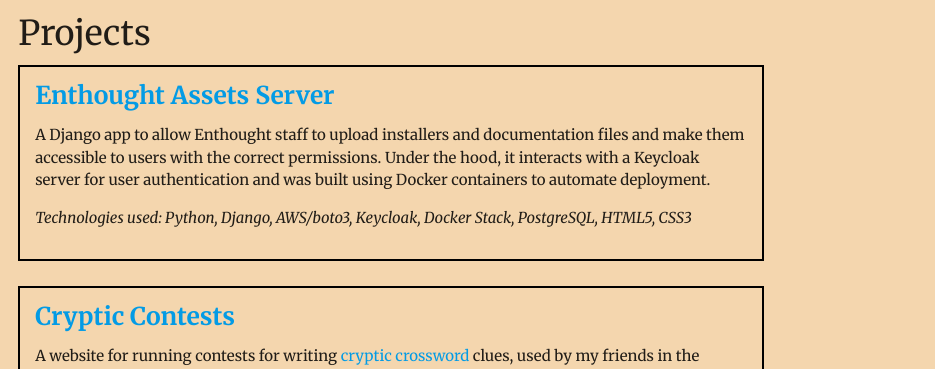
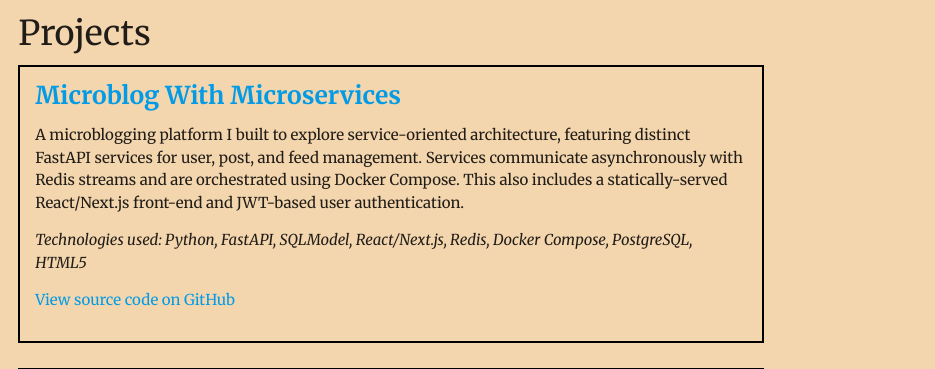
Before and after one commit to madjaqk/madjaqk.github.io, a plain HTML site: page index.html in a window 1280 px wide. Shown: the part 289-658 px from the top of the page, 345-1280 px from the left. Drawn offline with Linux system fonts and the light colour scheme.

Commit message:
add Microblog With Microservices project

```diff
--- a/index.html
+++ b/index.html
@@ -32,6 +32,12 @@
 					<h4>About Me</h4>
 					<p>I'm a software developer with a Python emphasis and the ability to thrive in fast-paced environments.  A former instructor at an immersive bootcamp with a proven record of mastering new technologies in a tight time-frame, I possess an analytic mind that is always striving to understand why something works the way it does and how it can be improved.</p>
 					<h4>Projects</h4>
+					<div class="project-box">
+						<h5><a href="https://github.com/madjaqk/microblog_with_microservices">Microblog With Microservices</a></h5>
+						<p>A microblogging platform I built to explore service-oriented architecture, featuring distinct FastAPI services for user, post, and feed management.  Services communicate asynchronously with Redis streams and are orchestrated using Docker Compose.  This also includes a statically-served React/Next.js front-end and JWT-based user authentication.</p>
+						<p class="techs">Technologies used: Python, FastAPI, SQLModel, React/Next.js, Redis, Docker Compose, PostgreSQL, HTML5</p>
+						<p><a href="https://github.com/madjaqk/microblog_with_microservices">View source code on GitHub</a></p>
+					</div>
 					<div class="project-box">
 						<h5><a href="https://assets.enthought.com">Enthought Assets Server</a></h5>
 						<p>A Django app to allow Enthought staff to upload installers and documentation files and make them accessible to users with the correct permissions.  Under the hood, it interacts with a Keycloak server for user authentication and was built using Docker containers to automate deployment.</p>
```
